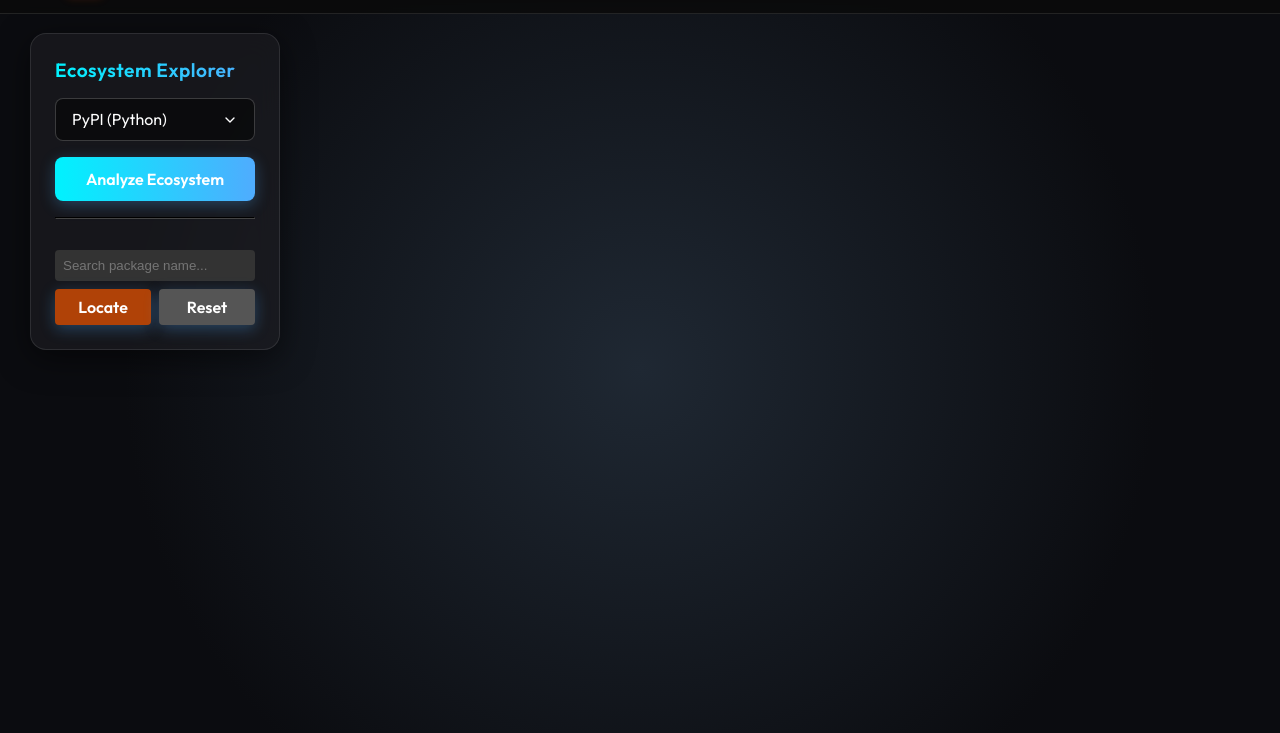
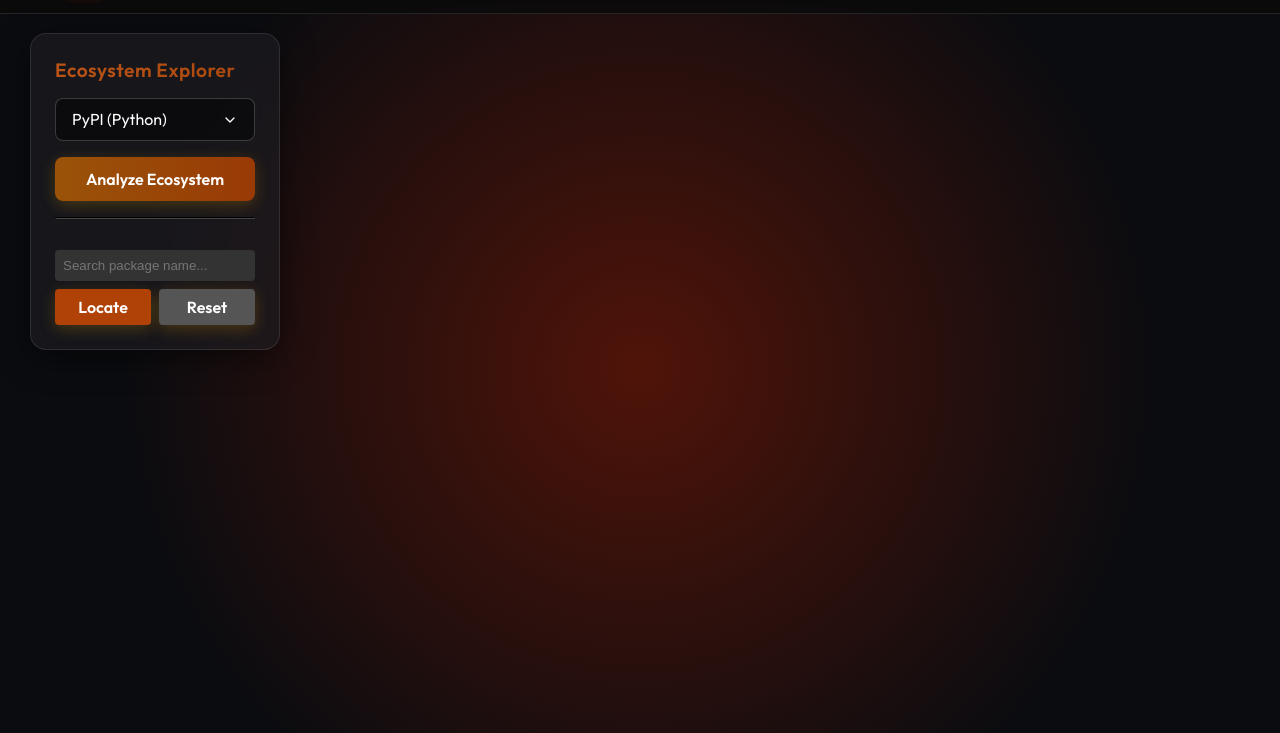
Before and after one commit to sopeywateu/delineate, a plain HTML site: page frontend/whole.html in a window 1280 px wide. Shown: the part 67-800 px from the top of the page. Drawn offline with Linux system fonts and the light colour scheme; no server answers.

Commit message:
making whole.html pretty

```diff
--- a/frontend/whole.css
+++ b/frontend/whole.css
@@ -22,7 +22,7 @@ body {
     left: 0;
     z-index: 1;
     /* Adds a subtle radial glow behind the graph */
-    background: radial-gradient(circle at center, #1f2833 0%, #0b0c10 70%);
+    background: radial-gradient(circle at center, #501409 0%, #0b0c10 70%);
 }
 
 /* --- The Floating Control Panel --- */
@@ -54,7 +54,7 @@ body {
     font-size: 1.2rem;
     letter-spacing: 0.5px;
     /* Your text-gradient style */
-    background: linear-gradient(90deg, #00f2fe 0%, #4facfe 100%);
+    background: linear-gradient(90deg, #ba5316 0%, #aa480f 100%);
     background-clip: text;
     -webkit-background-clip: text;
     -webkit-text-fill-color: transparent;
@@ -85,19 +85,19 @@ body {
 }
 
 #ecosystemSelect:focus {
-    border-color: #4facfe;
+    border-color: #5e0a0a;
     box-shadow: 0 0 0 2px rgba(79, 172, 254, 0.2);
 }
 
 #ecosystemSelect option {
-    background-color: #1a1a2e; /* Dark background for dropdown options */
+    background-color: #5d2d0b; /* Dark background for dropdown options */
     color: white;
 }
 
 /* --- The Button (Mimicking your btn-primary) --- */
 #controls button {
     font-family: 'Outfit', sans-serif;
-    background: linear-gradient(90deg, #00f2fe 0%, #4facfe 100%);
+    background: linear-gradient(90deg, #9a5308 0%, #993a06 100%);
     color: #ffffff;
     border: none;
     padding: 12px 24px;
@@ -106,12 +106,12 @@ body {
     font-weight: 600;
     cursor: pointer;
     transition: all 0.3s ease;
-    box-shadow: 0 4px 15px rgba(79, 172, 254, 0.3);
+    box-shadow: 0 4px 15px rgba(191, 132, 6, 0.3);
 }
 
 #controls button:hover {
     transform: translateY(-2px);
-    box-shadow: 0 6px 20px rgba(79, 172, 254, 0.5);
+    box-shadow: 0 6px 20px rgba(140, 7, 7, 0.5);
 }
 
 #controls button:active {
```
